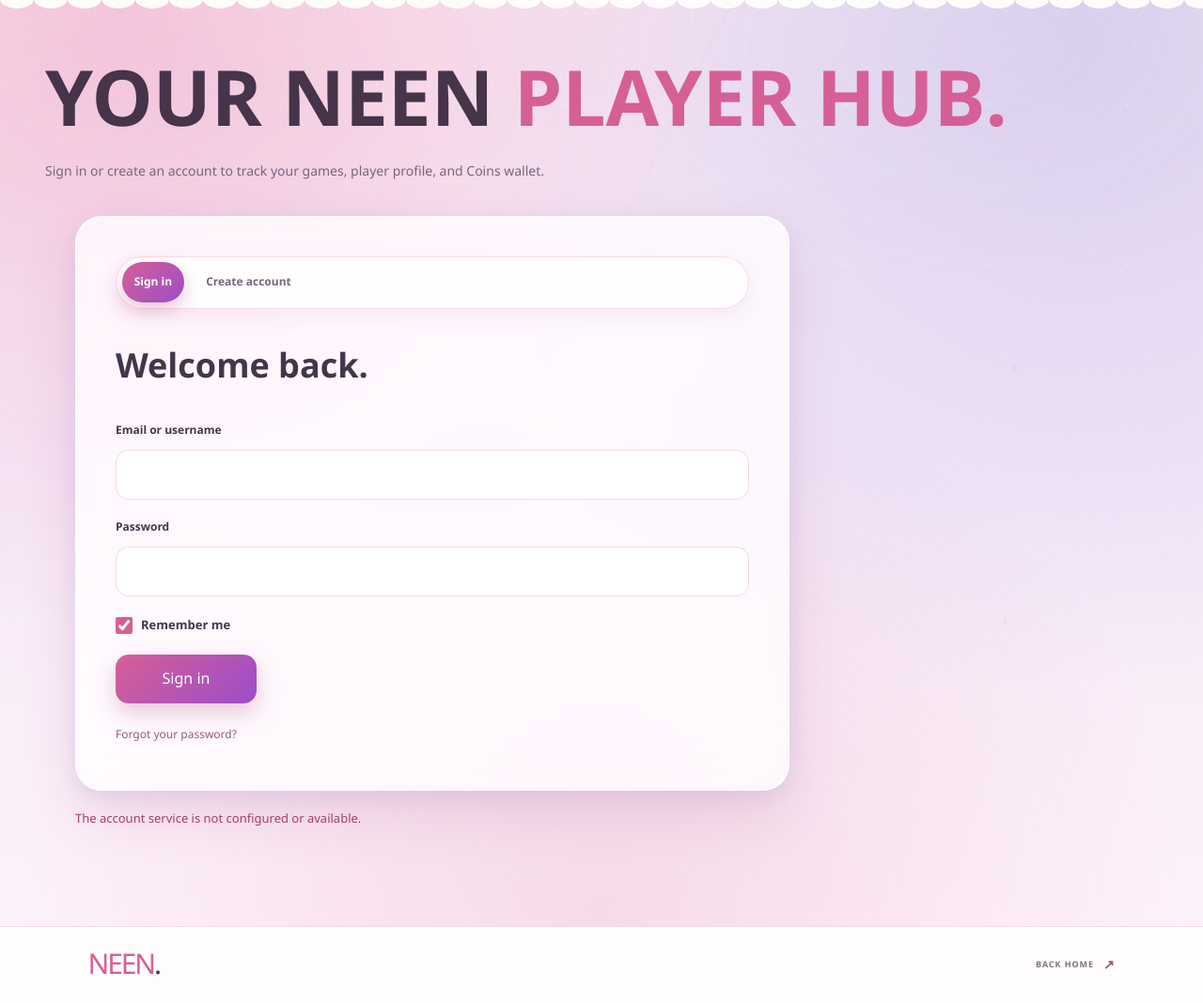
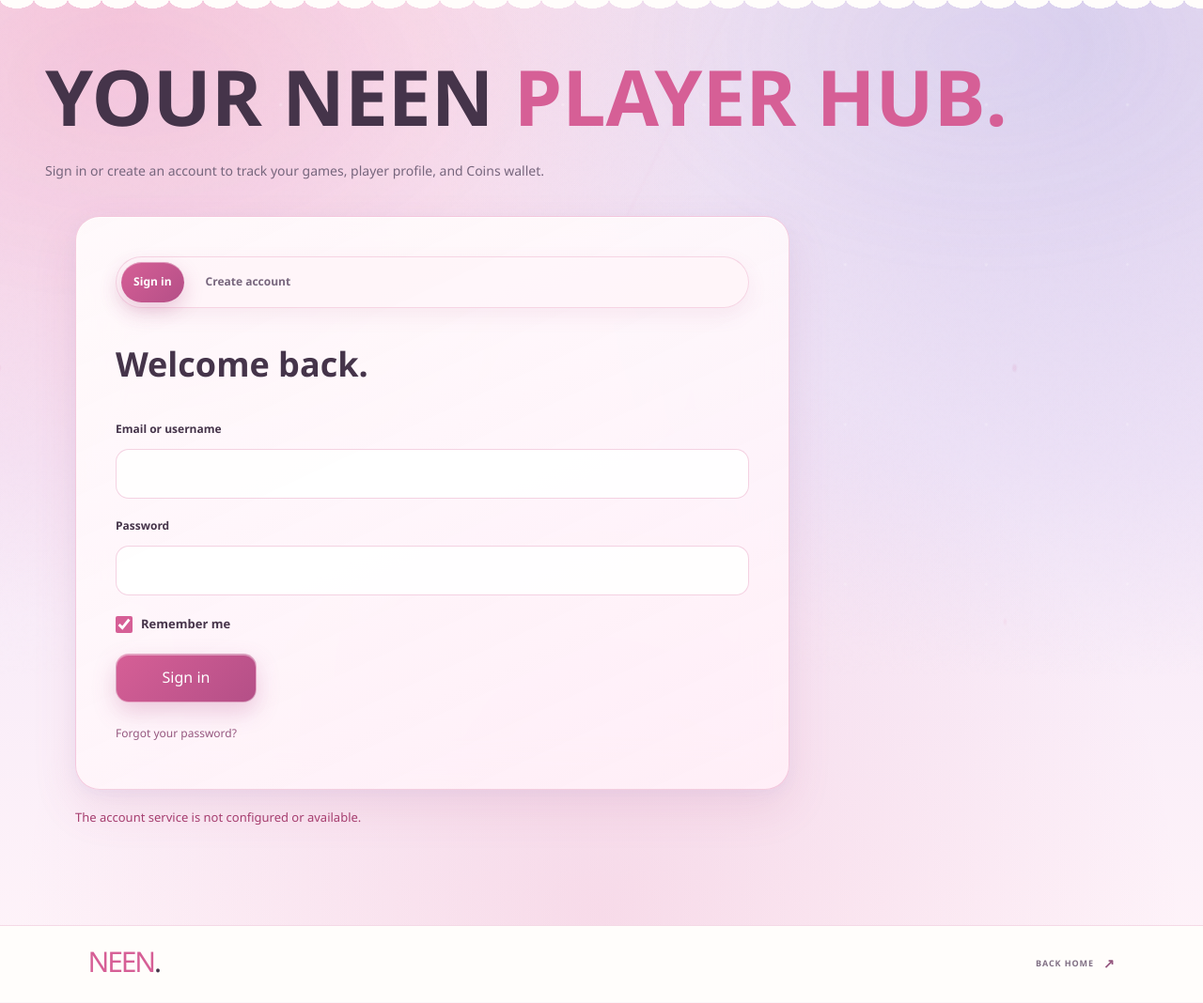
Before and after one commit to neen-ne/new-neen, a PHP site: page /account.html in a window 1280 px wide. Shown: the part 82-1150 px from the top of the page at 94% size. After the commit the page ends 1118 px from the top, so only its background shows below. Run offline with PHP 8.4, Linux system fonts and the light colour scheme.

Commit message:
Remove .account-page selector scope so Sakura UI applies directly

```diff
--- a/account.html
+++ b/account.html
@@ -9,7 +9,7 @@
     <title>Account — NEEN</title>
     <link rel="stylesheet" href="styles.css?v=20261121profile1" />
     <link rel="stylesheet" href="account.css" />
-    <link rel="stylesheet" href="sakura-profile-ui.css?v=20261121ui2" />
+    <link rel="stylesheet" href="sakura-profile-ui.css?v=20261121ui3" />
     <script src="script.js?v=20261121fast" defer></script>
     <script src="account.js" defer></script>
   </head>
--- a/sakura-profile-ui.css
+++ b/sakura-profile-ui.css
@@ -1,5 +1,5 @@
 /* === NEEN ACCOUNT.HTML — LIGHT LUXURY SAKURA UI ONLY === */
-body:has(.account-page) {
+body {
   background:
     radial-gradient(circle at 10% 8%, rgba(235, 136, 180, 0.34) 0%, transparent 42%),
     radial-gradient(circle at 90% 10%, rgba(168, 168, 232, 0.38) 0%, transparent 45%),
@@ -9,8 +9,8 @@ body:has(.account-page) {
 }
 
 /* Main Auth & Profile Glass Containers */
-.account-page .account-card,
-.account-page .account-profile {
+.account-card,
+.account-profile {
   background: rgba(255, 255, 255, 0.78) !important;
   backdrop-filter: blur(22px) saturate(155%) !important;
   -webkit-backdrop-filter: blur(22px) saturate(155%) !important;
@@ -72,8 +72,8 @@ body:has(.account-page) {
 }
 
 /* Floating Pill Tabs */
-.account-page .account-tabs,
-.account-page .profile-tablist {
+.account-tabs,
+.profile-tablist {
   background: rgba(255, 255, 255, 0.86) !important;
   border: 1.5px solid rgba(214, 95, 150, 0.22) !important;
   border-radius: 999px !important;
@@ -81,23 +81,23 @@ body:has(.account-page) {
   box-shadow: 0 8px 22px rgba(180, 79, 135, 0.09) !important;
 }
 
-.account-page .account-tabs button,
-.account-page .profile-tablist button {
+.account-tabs button,
+.profile-tablist button {
   border-radius: 999px !important;
   transition: all 0.22s ease !important;
 }
 
-.account-page .account-tabs button[aria-selected="true"],
-.account-page .account-tabs button.is-active,
-.account-page .profile-tablist button[aria-selected="true"],
-.account-page .profile-tablist button.is-active {
+.account-tabs button[aria-selected="true"],
+.account-tabs button.is-active,
+.profile-tablist button[aria-selected="true"],
+.profile-tablist button.is-active {
   background: linear-gradient(135deg, #d65f96 0%, #9b4dca 100%) !important;
   color: #ffffff !important;
   box-shadow: 0 8px 20px rgba(180, 79, 135, 0.32) !important;
 }
 
 /* Stat Cards */
-.account-page .gamer-stat-card {
+.gamer-stat-card {
   position: relative !important;
   overflow: hidden !important;
   background: #ffffff !important;
@@ -148,29 +148,29 @@ body:has(.account-page) {
 }
 
 /* Inputs & Primary Buttons */
-.account-page input[type="text"],
-.account-page input[type="email"],
-.account-page input[type="password"],
-.account-page input[type="url"],
-.account-page input[type="number"],
-.account-page select,
-.account-page textarea {
+input[type="text"],
+input[type="email"],
+input[type="password"],
+input[type="url"],
+input[type="number"],
+select,
+textarea {
   background: rgba(255, 255, 255, 0.94) !important;
   border: 1.5px solid rgba(214, 95, 150, 0.24) !important;
   border-radius: 14px !important;
   transition: border-color 0.2s ease, box-shadow 0.2s ease !important;
 }
 
-.account-page input:focus,
-.account-page select:focus,
-.account-page textarea:focus {
+input:focus,
+select:focus,
+textarea:focus {
   border-color: #d65f96 !important;
   box-shadow: 0 0 0 4px rgba(214, 95, 150, 0.14) !important;
   outline: none !important;
 }
 
-.account-page button[type="submit"],
-.account-page .attendance-section button {
+button[type="submit"],
+.attendance-section button {
   background: linear-gradient(135deg, #d65f96 0%, #9b4dca 100%) !important;
   color: #ffffff !important;
   border: none !important;
```
Also changed, not shown: other parts of sakura-profile-ui.css (+15 -15 lines).
